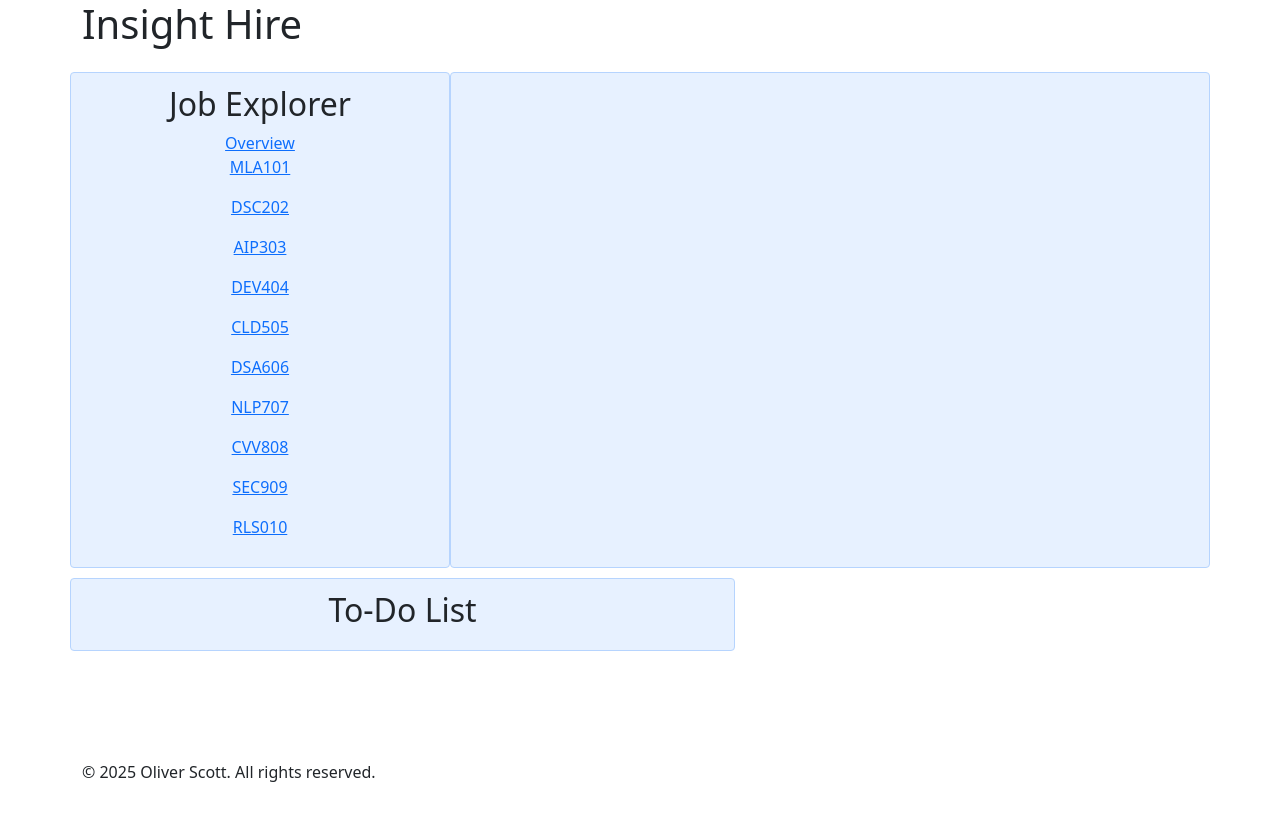
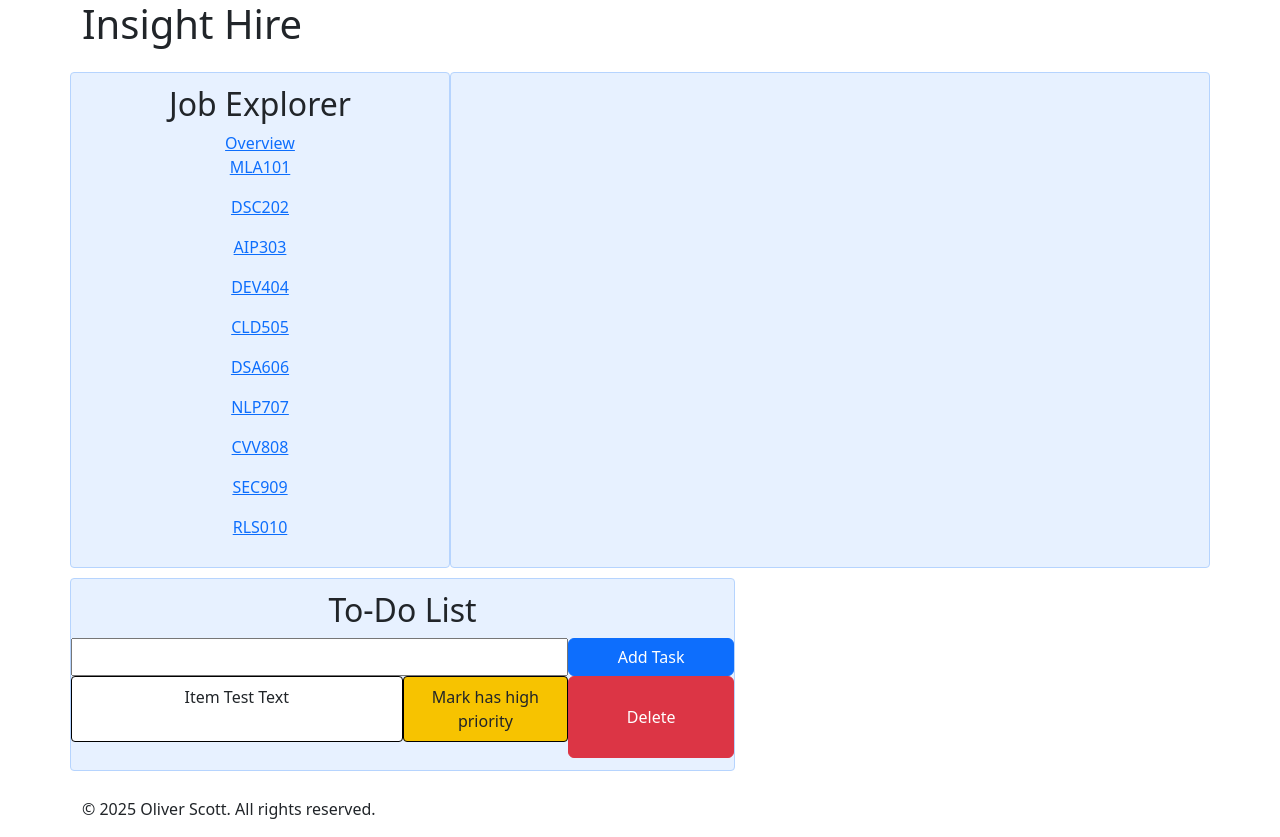
Before and after one commit to Ollie-S23/COS30043---Lab05, a website: page index.html in a window 1280 px wide. Before the commit the page ends 800 px from the top, so only its background shows below. Drawn offline with nearby package versions, Linux system fonts and the light colour scheme.

Commit message:
added basic structure design for to-do list just the apperance - it may need to change no js

```diff
--- a/index.html
+++ b/index.html
@@ -38,6 +38,15 @@
                 <div class="row">
                     <div class="col-7 grid-demo">
                         <h2>To-Do List</h2>
+                        <div class="row">
+                            <input type="text" class="col-9">
+                            <button class="btn btn-primary col-3">Add Task</button>
+                        </div>
+                        <div class="row">
+                            <p class="col-6 testclasst">Item Test Text</p>
+                            <P class="col-3 testclassp">Mark has high priority</P>
+                            <button class="btn btn-danger col-3">Delete</button>
+                        </div>
                     </div>
                 </div>
             </section>
--- a/styles/styles.css
+++ b/styles/styles.css
@@ -19,3 +19,17 @@ main {
     flex: 1;
     padding: 1rem;
 }
+
+.testclasst {
+    background-color: white;
+    border: 1px solid black;
+    padding: 8px;
+    border-radius: 4px;
+}
+
+.testclassp {
+    background-color: #f7c300;
+    border: 1px solid black;
+    padding: 8px;
+    border-radius: 4px;
+}
```
